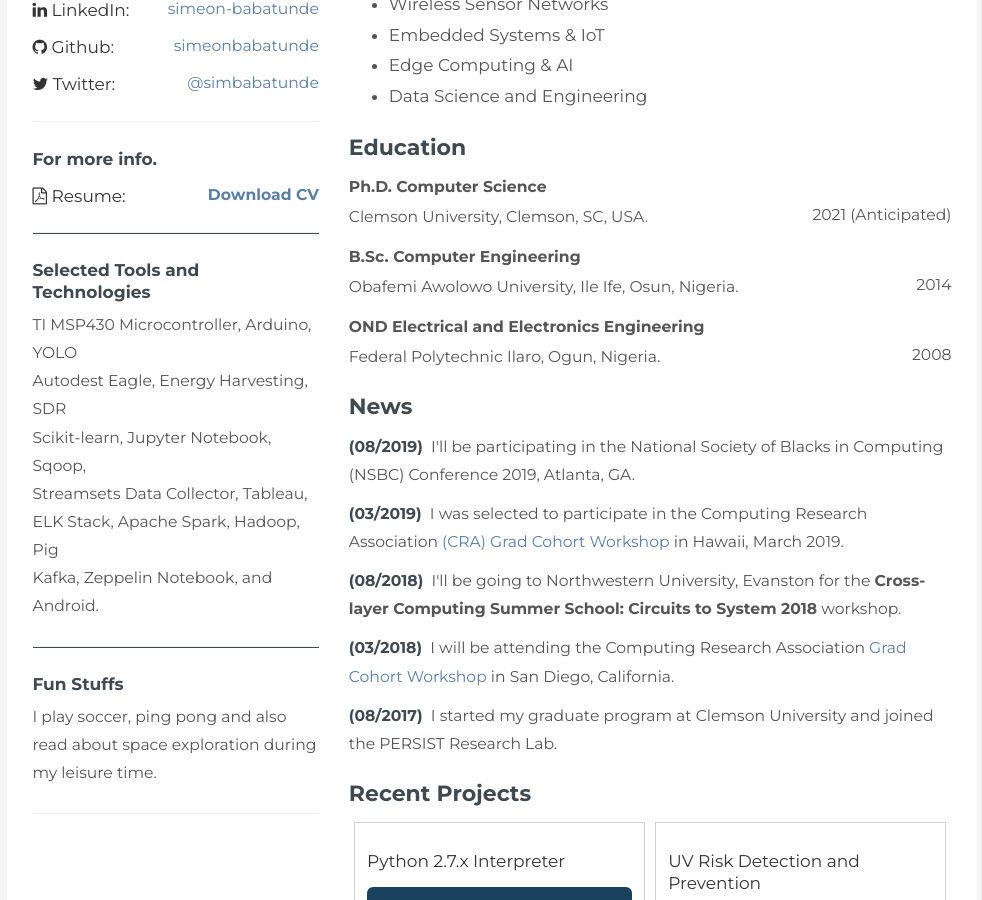
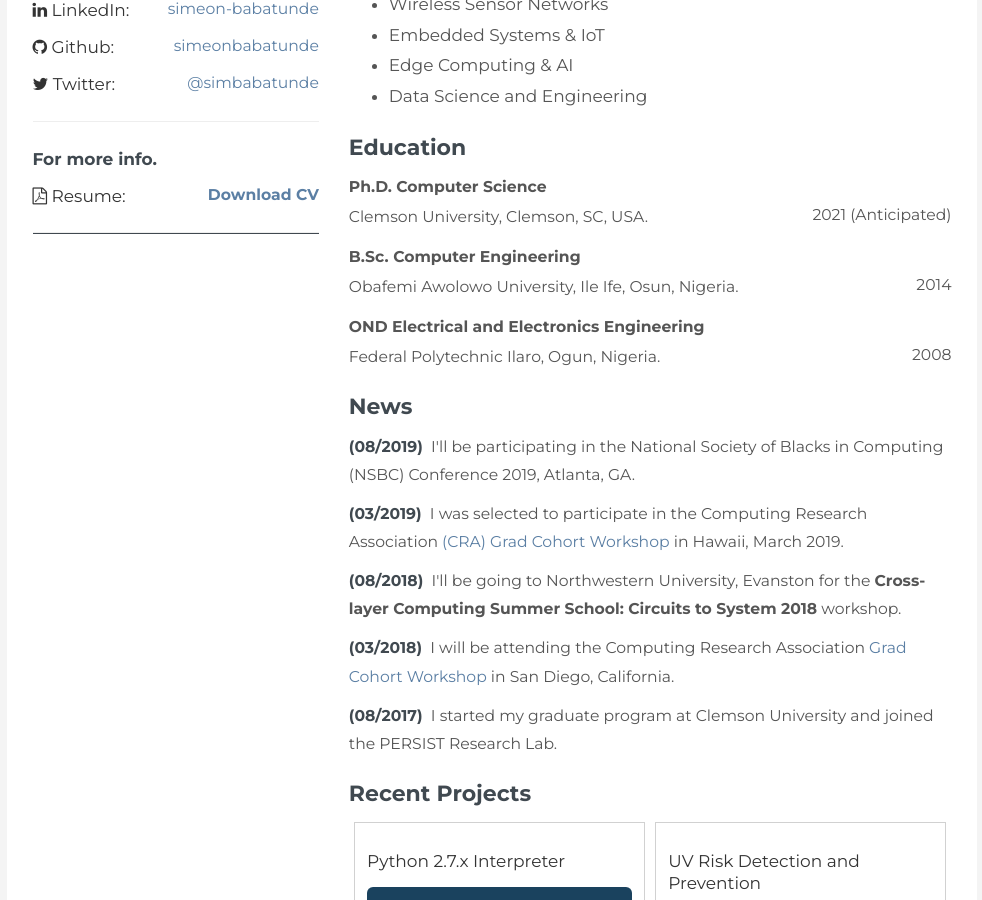
Before and after one commit to simeonbabatunde/simeonbabatunde.github.io, a Jekyll site: the page built from index.html, in a window 1280 px wide and 900 px high, scrolled down 579 px. Shown: the whole window, without its empty margins (148-1130 px from the left). Built offline with Jekyll 4.4.1, drawn with Linux system fonts in a browser that asks for light colours; nearby versions of some CDN libraries; comment, search, counter and statistics services are not loaded.

Commit message:
Updated side bar

```diff
--- a/_includes/sidebar.html
+++ b/_includes/sidebar.html
@@ -51,21 +51,21 @@
 </h4>
 
 <hr class="myline">
-<h4 class="myh4">Selected Tools and Technologies</h4>
+<!-- <h4 class="myh4">Selected Tools and Technologies</h4>
 <p class="compact">TI MSP430 Microcontroller, Arduino, YOLO</p>
 <p class="compact">Autodest Eagle, Energy Harvesting, SDR</p>
 <p class="compact">Scikit-learn, Jupyter Notebook, Sqoop,</p>
 <p class="compact">Streamsets Data Collector, Tableau,</p>
 <p class="compact">ELK Stack, Apache Spark, Hadoop, Pig</p>
 <p class="compact">Kafka, Zeppelin Notebook, and</p>
-<p class="compact">Android.</p>
+<p class="compact">Android.</p> -->
 
-<hr class="myline">
+<!-- <hr class="myline">
 
 <h4 class="myh4">Fun Stuffs</h4>
 <p class="compact">I play soccer, ping pong and also read about space exploration during my leisure time.</p>
 
-<hr class="myline">
+<hr class="myline"> -->
 <!-- <p><button data-purplecoat-toggle="shiori" class="btn btn-default"><i class="fa fa-toggle-on"></i> Toggle Customizable Sections</button></p> -->
 
 <!-- <p>&uarr; Powered by <a href="http://ellekasai.github.io/purplecoat.js" target="_blank">Purplecoat</a>.</p> -->
```
